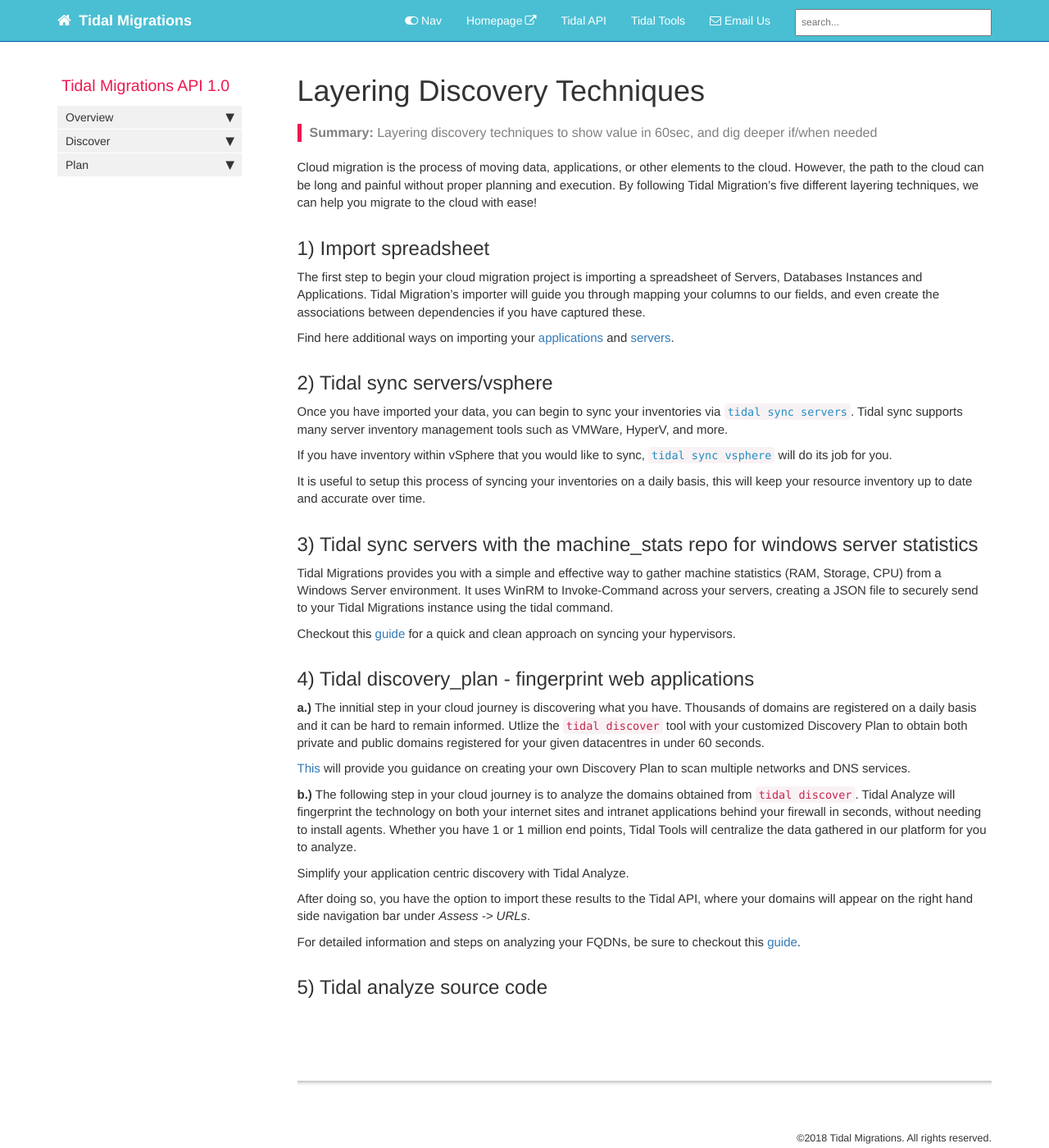
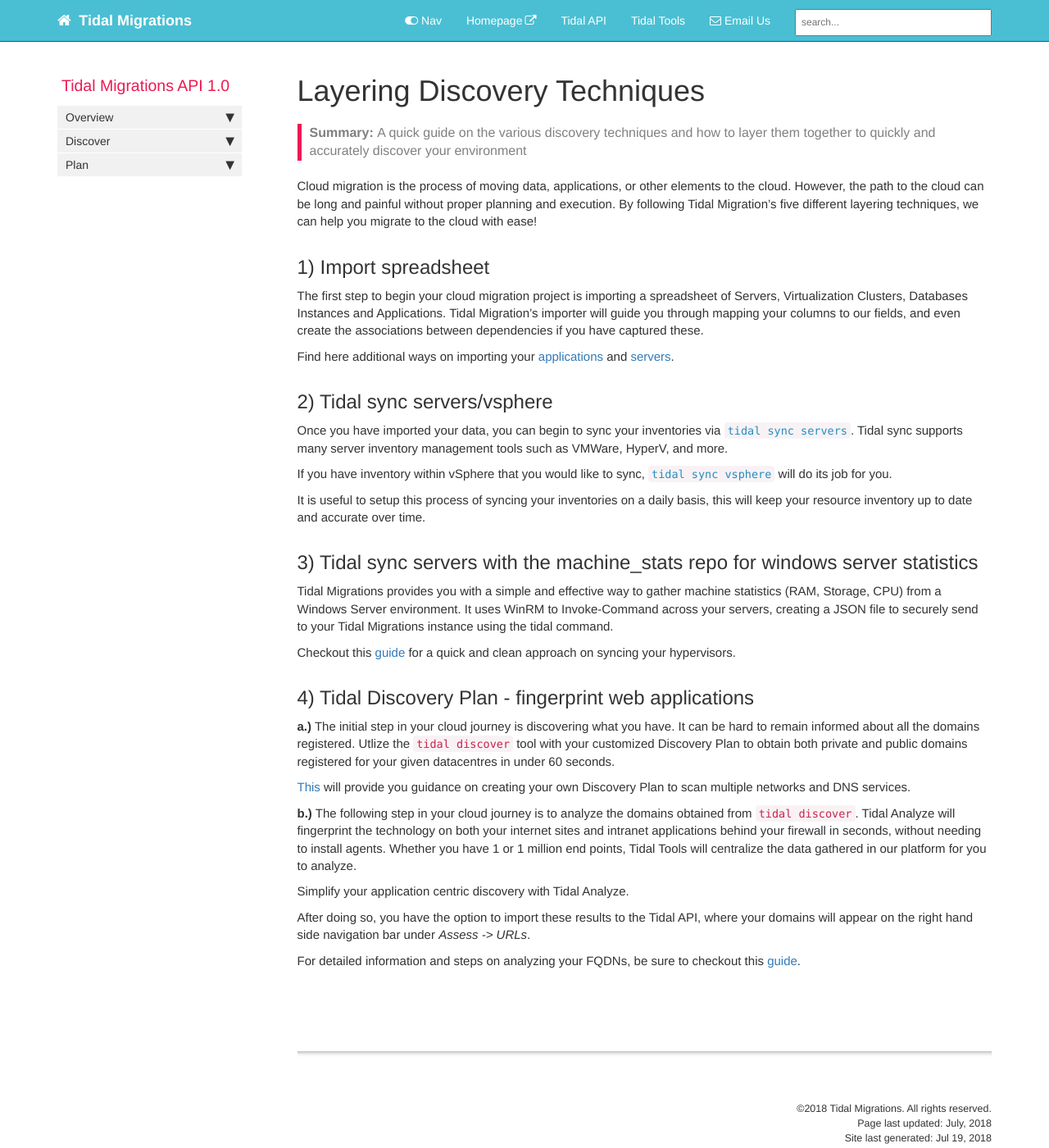
Before and after one commit to tidalmigrations/tidalmigrations.github.io, a Jekyll site: the page built from pages/tidal tools/howto.md, in a window 1280 px wide and 1400 px high. Shown: the whole window at 82% size. Built offline with Jekyll 4.4.1, drawn with Linux system fonts in a browser that asks for light colours; nearby versions of some CDN libraries; comment, search, counter and statistics services are not loaded.

Commit message:
apply content fixes

```diff
--- a/pages/tidal tools/howto.md
+++ b/pages/tidal tools/howto.md
@@ -3,7 +3,7 @@ toc: false
 title: Layering Discovery Techniques
 keywords: sync, import
 last_updated: July, 2018
-summary: "Layering discovery techniques to show value in 60sec, and dig deeper if/when needed"
+summary: "A quick guide on the various discovery techniques and how to layer them together to quickly and accurately discover your environment"
 sidebar: main_sidebar
 permalink: discovery-techniques.html
 ---
@@ -14,7 +14,7 @@ By following Tidal Migration's five different layering techniques, we can help y
 
 ## 1) Import spreadsheet
 
-The first step to begin your cloud migration project is importing a spreadsheet of Servers,
+The first step to begin your cloud migration project is importing a spreadsheet of Servers, Virtualization Clusters,
 Databases Instances and Applications. Tidal Migration's importer will guide you through mapping your columns to our fields,
 and even create the associations between dependencies if you have captured these.
 
@@ -37,11 +37,10 @@ It uses WinRM to Invoke-Command across your servers, creating a JSON file to sec
 
 Checkout this [guide](sync_hyper-v.html) for a quick and clean approach on syncing your hypervisors.
 
-## 4) Tidal discovery_plan - fingerprint web applications
+## 4) Tidal Discovery Plan - fingerprint web applications
 
-**a.)** The innitial step in your cloud journey is discovering what you have.
-Thousands of domains are registered on a daily basis
-and it can be hard to remain informed. Utlize the `tidal discover` tool
+**a.)** The initial step in your cloud journey is discovering what you have.
+It can be hard to remain informed about all the domains registered. Utlize the `tidal discover` tool
 with your customized Discovery Plan to obtain both private and public
 domains registered for your given datacentres in under 60 seconds.
 
@@ -57,5 +56,3 @@ After doing so, you have the option to import these results to the Tidal API, wh
 hand side navigation bar under _Assess -> URLs_.
 
 For detailed information and steps on analyzing your FQDNs, be sure to checkout this [guide](analyze.html).
-
-## 5) Tidal analyze source code
```
